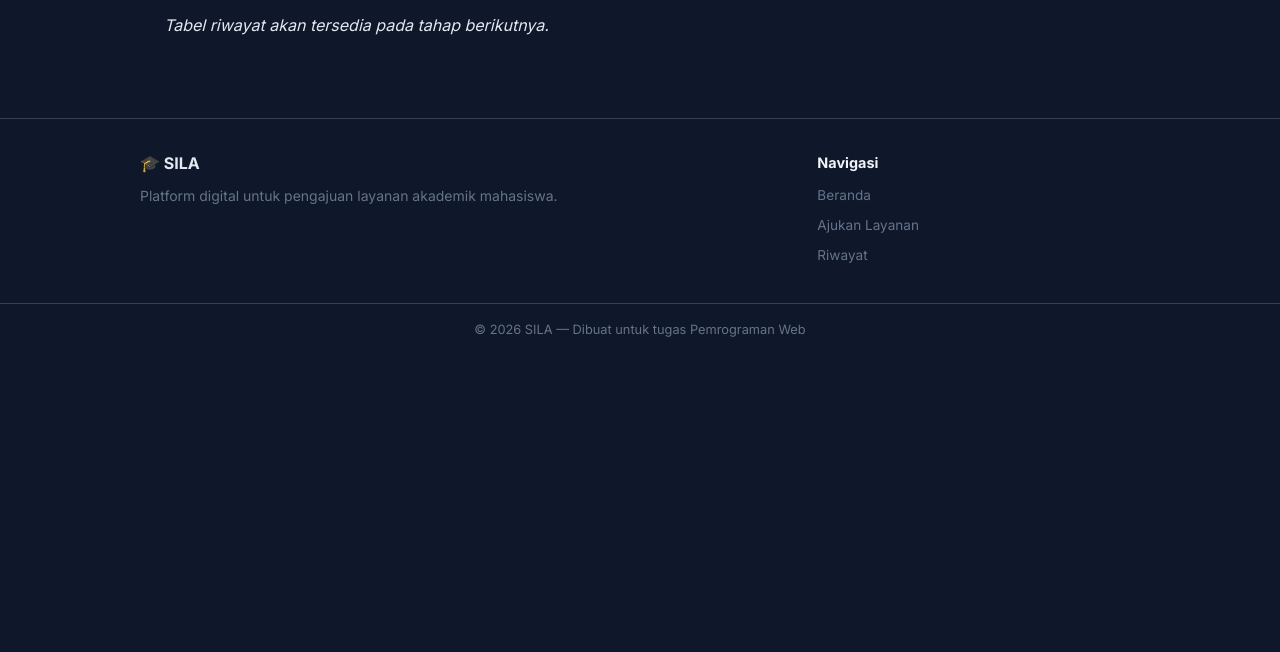
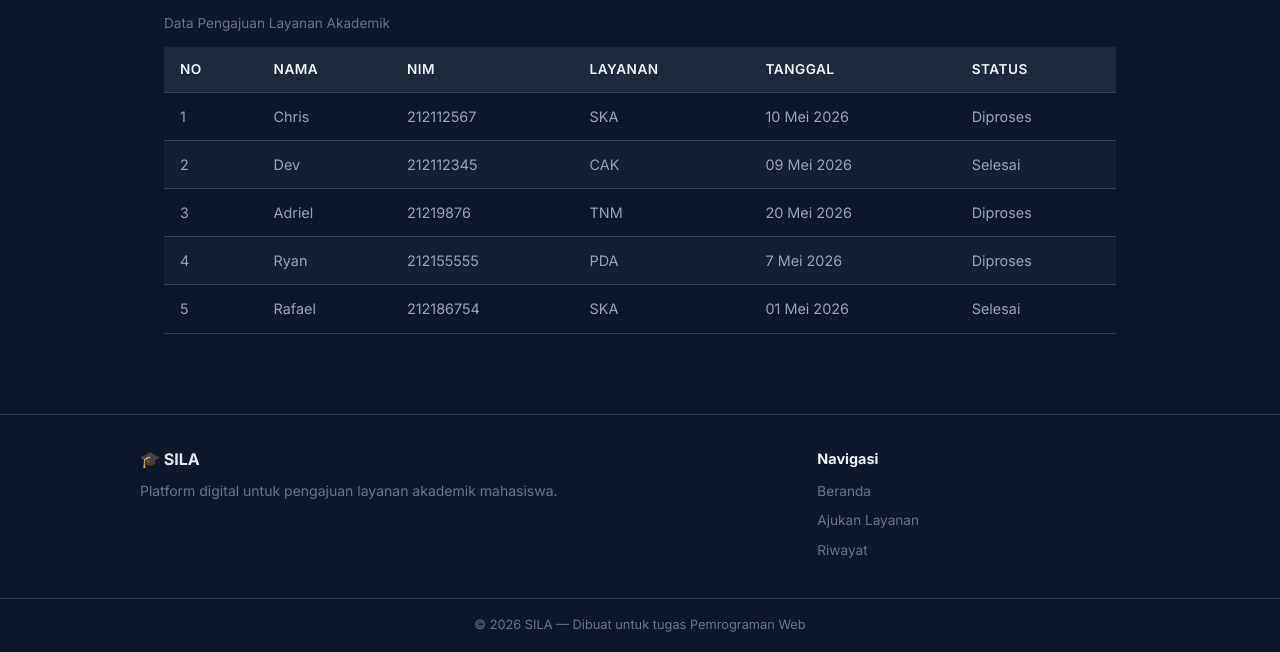
Before and after one commit to narayani00/silaAPG, a plain HTML site: page riwayat.html in a window 1280 px wide. Shown: the part 194-846 px from the top of the page. Before the commit the page ends 800 px from the top, so only its background shows below. Drawn offline with Linux system fonts and the light colour scheme.

Commit message:
M11 Tables

```diff
--- a/css/style.css
+++ b/css/style.css
@@ -605,3 +605,59 @@
 border: 1px solid #334155;
 background: none;
 }
+
+/* M11 - TABLES */
+.data-table {
+    width: 100%;
+    border-collapse: collapse;
+    /* batas dempet dengan sekitar */
+    margin-top: 16px;
+    min-width: 600px;
+    /* lebar batas mutlak */
+}
+
+.data-table caption{
+    text-align: left;
+    font-size: 0.85rem;
+    color: #64748b;
+    margin-bottom: 12px;
+}
+
+.data-table th,
+.data-table td {
+    padding: 12px 16px;
+    text-align: left;
+    border-bottom: 1px solid #334155;
+    /* memberi garis bawah disetiap akhir baris */
+}
+
+/* Zebra Stripes dan Title */
+.data-table th{
+    background-color: #1e293b;
+    color: #f1f5f9;
+    font-size: 0.85rem;
+    font-weight: 600;
+    text-transform: uppercase;
+    letter-spacing: 0.5px;
+}
+
+.data-table td{
+    color: #94a3b8;
+    font-size: 0.9rem;
+}
+
+/* Zebra Stripes */
+.data-table tbody tr:nth-child(even) {
+    background-color: rgba(30, 41, 59, 0.5)
+}
+
+/* row hover */
+.data-table tbody tr:hover{
+    background-color: black;
+}
+
+/* RESPONSIVE TABLE */
+@media (max-width: 768px){
+    .data-table {font-size: 0.8rem; }
+    .data-table th, .data-table td {padding: 8px 10px;}
+}
--- a/riwayat.html
+++ b/riwayat.html
@@ -38,7 +38,75 @@
             <div class="container">
                 <h1>Riwayat Pengajuan</h1>
                 <p class="section-desc">Daftar semua pengajuan layanan akademik yang telah Anda buat.</p>
-                <p><em>Tabel riwayat akan tersedia pada tahap berikutnya.</em></p>
+
+                <!-- TABLES -->
+                <table class="data-table">
+                    <caption>Data Pengajuan Layanan Akademik</caption>
+                    <!-- HEAD -->
+                    <thead>
+                    <!-- No | Nama | NIM | Layanan | Tanggal | Status -->
+                        <tr>
+                            <th>NO</th>
+                            <th>NAMA</th>
+                            <th>NIM</th>
+                            <th>LAYANAN</th>
+                            <th>TANGGAL</th>
+                            <th>STATUS</th>
+                        </tr>
+                    </thead>
+
+                    <!-- BODY -->
+                    <tbody>
+                        <!-- TAMPIL DATA -->
+                         <tr>
+                            <td>1</td>
+                            <td>Chris</td>
+                            <td>212112567</td>
+                            <td>SKA</td>
+                            <td>10 Mei 2026</td>
+                            <td>Diproses</td>
+                         </tr>
+
+                         <tr>
+                            <td>2</td>
+                            <td>Dev</td>
+                            <td>212112345</td>
+                            <td>CAK</td>
+                            <td>09 Mei 2026</td>
+                            <td>Selesai</td>
+                         </tr>
+
+                         <tr>
+                            <td>3</td>
+                            <td>Adriel</td>
+                            <td>21219876</td>
+                            <td>TNM</td>
+                            <td>20 Mei 2026</td>
+                            <td>Diproses</td>
+                         </tr>
+
+                         <tr>
+                            <td>4</td>
+                            <td>Ryan</td>
+                            <td>212155555</td>
+                            <td>PDA</td>
+                            <td>7 Mei 2026</td>
+                            <td>Diproses</td>
+                         </tr>
+
+                         <tr>
+                            <td>5</td>
+                            <td>Rafael</td>
+                            <td>212186754</td>
+                            <td>SKA</td>
+                            <td>01 Mei 2026</td>
+                            <td>Selesai</td>
+                         </tr>
+
+                    </tbody>
+
+                </table>
+                <!-- END TABLES -->
             </div>
         </section>
     </main>
```
